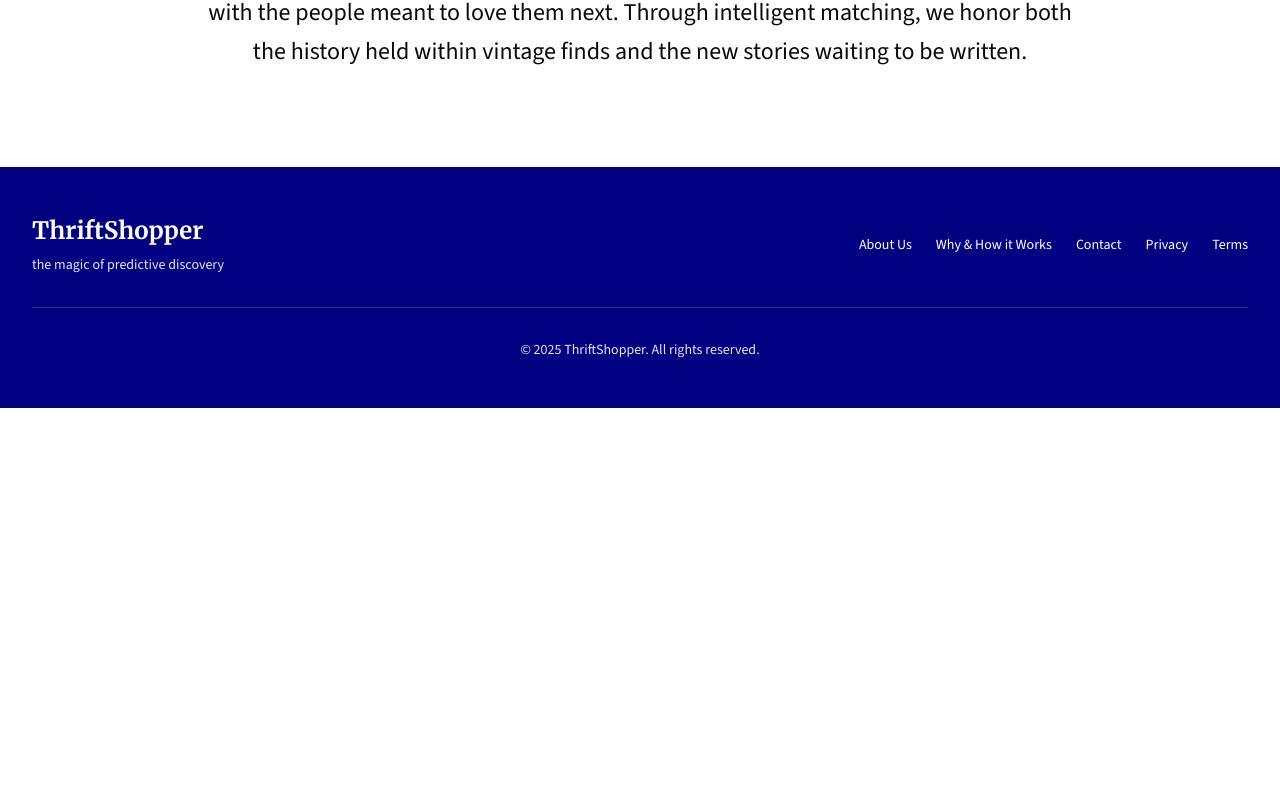
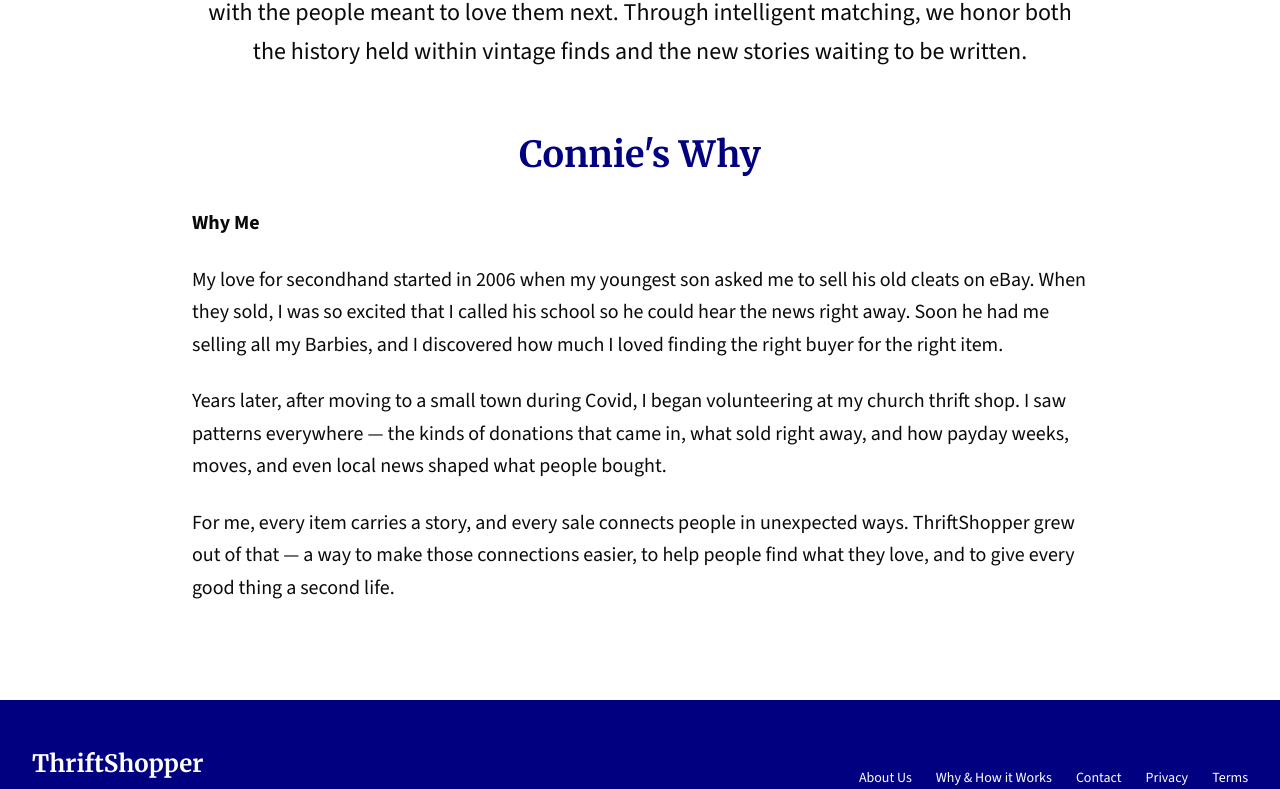
Before and after one commit to connieconnors/thriftshopper-nextjs, a Next.js app: page /our-story in a window 1280 px wide. Shown: the part 414-1203 px from the top of the page. Before the commit the page ends 822 px from the top, so only its background shows below. Built offline with nearby package versions, Linux system fonts and the light colour scheme; no server answers.

Commit message:
feat: add "Connie's Why" section to Our Story page
Include new subheading and personal story content.

Co-authored-by: null <221881267+connieconnors@users.noreply.github.com>

```diff
--- a/app/our-story/page.tsx
+++ b/app/our-story/page.tsx
@@ -64,6 +64,36 @@ export default function OurStoryPage() {
               stories waiting to be written.
             </p>
           </div>
+
+          <div className="mt-16">
+            <h2 className="text-3xl md:text-4xl font-serif font-bold mb-8" style={{ color: "#000080" }}>
+              Connie's Why
+            </h2>
+
+            <div className="prose prose-lg md:prose-xl mx-auto">
+              <div className="text-left space-y-6">
+                <p className="text-lg md:text-xl font-sans leading-relaxed text-foreground">
+                  <strong>Why Me</strong>
+                </p>
+                <p className="text-lg md:text-xl font-sans leading-relaxed text-foreground">
+                  My love for secondhand started in 2006 when my youngest son asked me to sell his old cleats on eBay.
+                  When they sold, I was so excited that I called his school so he could hear the news right away. Soon
+                  he had me selling all my Barbies, and I discovered how much I loved finding the right buyer for the
+                  right item.
+                </p>
+                <p className="text-lg md:text-xl font-sans leading-relaxed text-foreground">
+                  Years later, after moving to a small town during Covid, I began volunteering at my church thrift shop.
+                  I saw patterns everywhere — the kinds of donations that came in, what sold right away, and how payday
+                  weeks, moves, and even local news shaped what people bought.
+                </p>
+                <p className="text-lg md:text-xl font-sans leading-relaxed text-foreground">
+                  For me, every item carries a story, and every sale connects people in unexpected ways. ThriftShopper
+                  grew out of that — a way to make those connections easier, to help people find what they love, and to
+                  give every good thing a second life.
+                </p>
+              </div>
+            </div>
+          </div>
         </div>
       </section>
 
```
